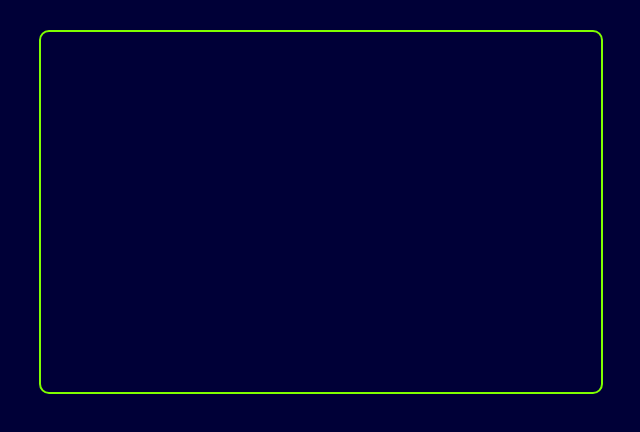
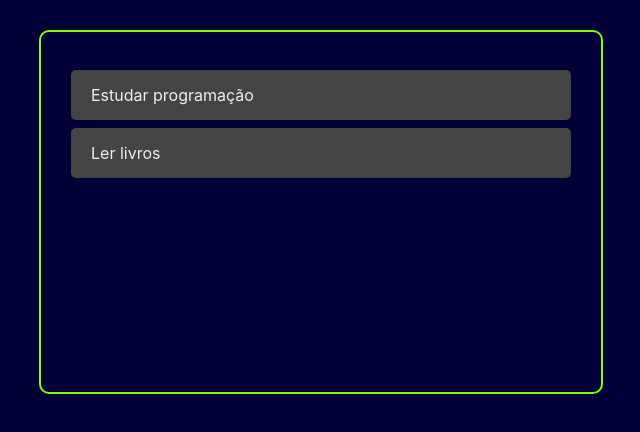
Before and after one commit to Nunesnd/ListaTarefas, a React (Create React App) app: page / in a window 1280 px wide. Shown: the top 432 px of the page, without its empty margins (319-959 px from the left). Built offline with nearby package versions, Linux system fonts and the light colour scheme.

Commit message:
commit 0004 - entendendo props e exibir tarefas nos componentes

```diff
--- a/src/App.js
+++ b/src/App.js
@@ -1,8 +1,9 @@
 import React, { useState } from "react";
+import Tasks from "./components/Tasks";
 import './App.css';
 
 const App = () =>{
-  const [task, setTasks] = useState([
+  const [tasks, setTasks] = useState([
     {
       id:'1',
       title: 'Estudar programação',
@@ -12,13 +13,17 @@
       id:'2',
       title: 'Ler livros',
       completed: true,
-    }
+    },
   ]);
-return (
+
+
+  return (
     <>
-      <div className="container"></div>
+      <div className="container">
+        <Tasks tasks={tasks} />
+      </div>
     </>
-);
+  );
 
 };
 
--- /dev/null
+++ b/src/components/Task.css
@@ -0,0 +1,10 @@
+.task-container{
+    background-color: #444;
+    margin: 8px 0;
+    padding: 15px 20px;
+    display: flex;
+    border-radius: 5px;
+    justify-content: space-between;
+    color: #eee;
+    align-items: center;
+}
--- /dev/null
+++ b/src/components/Task.js
@@ -0,0 +1,8 @@
+import React from 'react';
+import './Task.css';
+
+const Task = ({task}) => {
+    return  <div className="task-container">{task.title}</div>;
+};
+
+export default Task;
--- /dev/null
+++ b/src/components/Tasks.js
@@ -0,0 +1,12 @@
+import React from "react";
+import Task from "./Task";
+
+const Tasks = ({tasks}) => {
+    return (
+        <>
+            {tasks.map((task) => (<Task task={task}/>))}
+        </>
+    )
+};
+
+export default Tasks;
```
